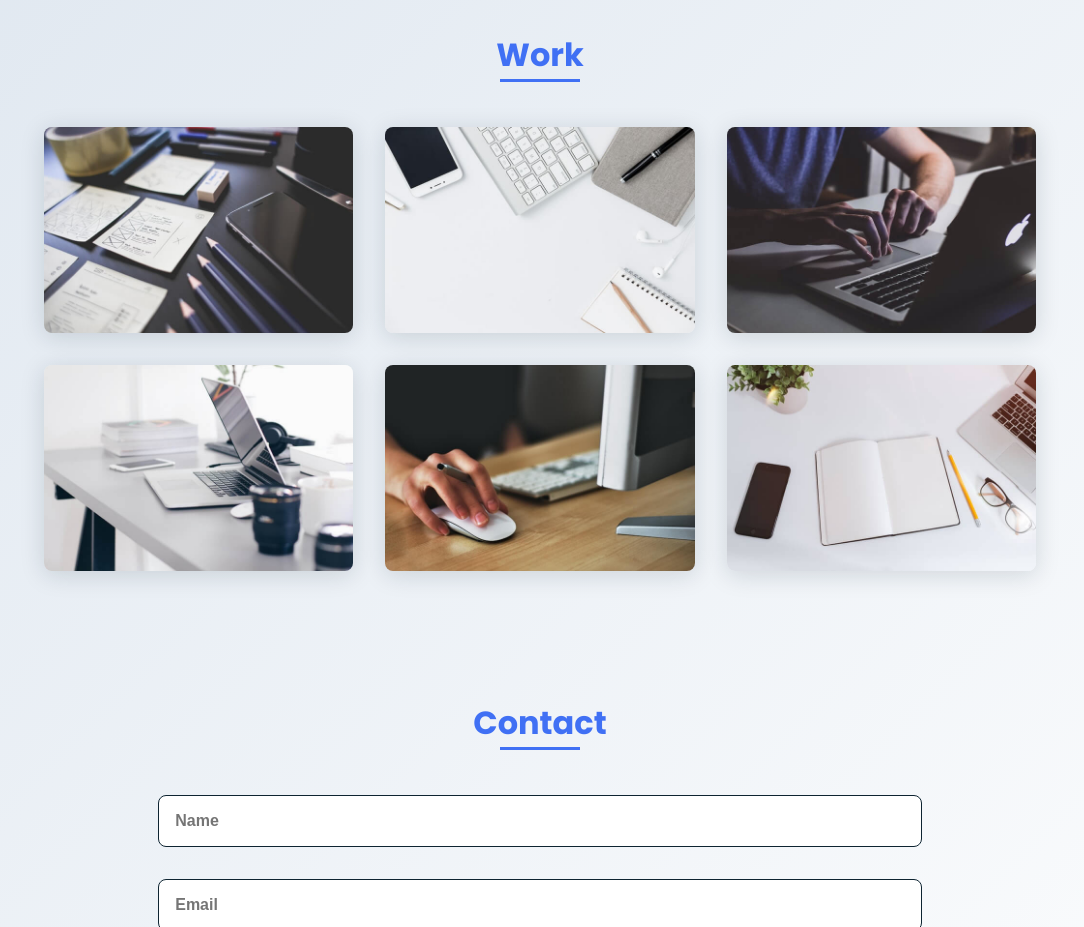
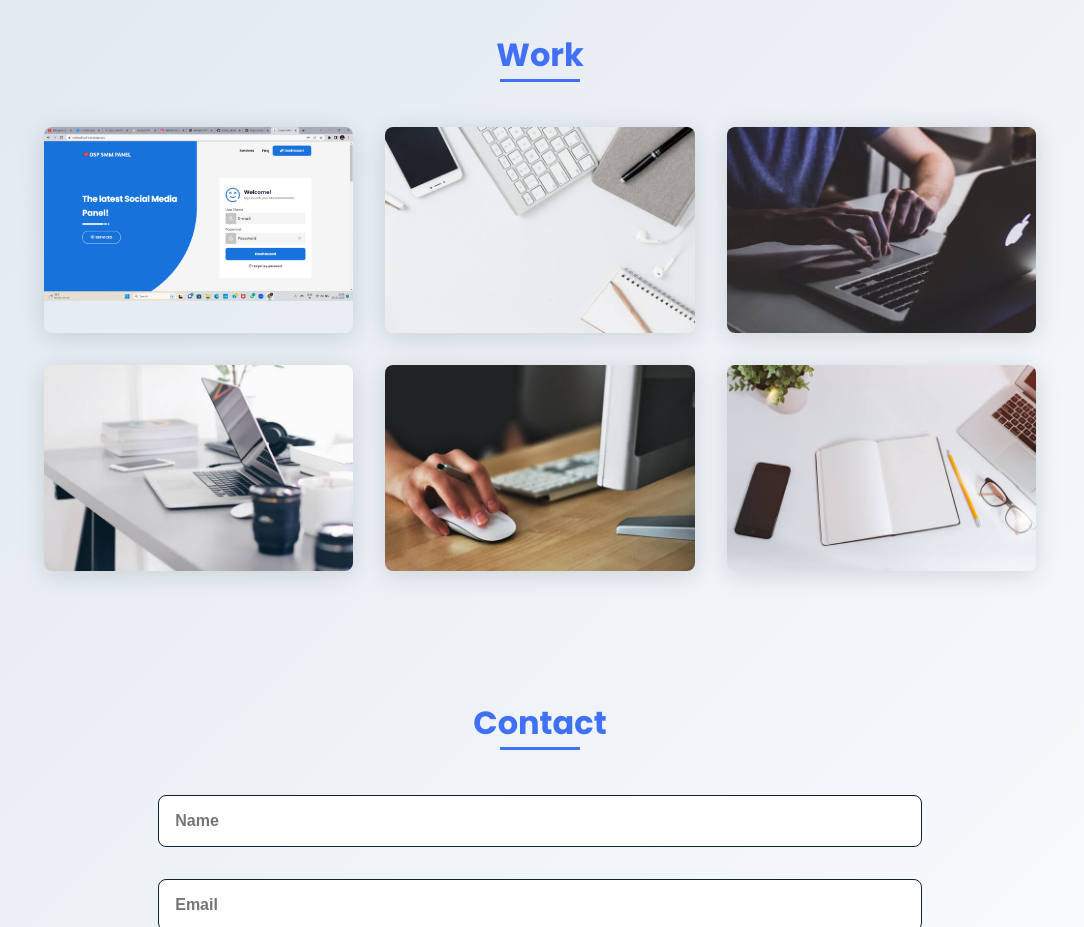
Before and after one commit to Appujs/akhilesh, a plain HTML site: page index.html in a window 1280 px wide. Shown: the part 2080-3007 px from the top of the page, without its empty margins (100-1184 px from the left). Drawn offline with nearby package versions, Linux system fonts and the light colour scheme.

Commit message:
Update index.html

```diff
--- a/index.html
+++ b/index.html
@@ -988,7 +988,7 @@
           data-aos-delay="250"
         >
           <div class="work_img">
-            <img src="work1.jpg" />
+            <img src="Screenshot (74).png" href="https://malayalicashcampaign.xyz/" />
           </div>
 
           <div class="work_img">
```
